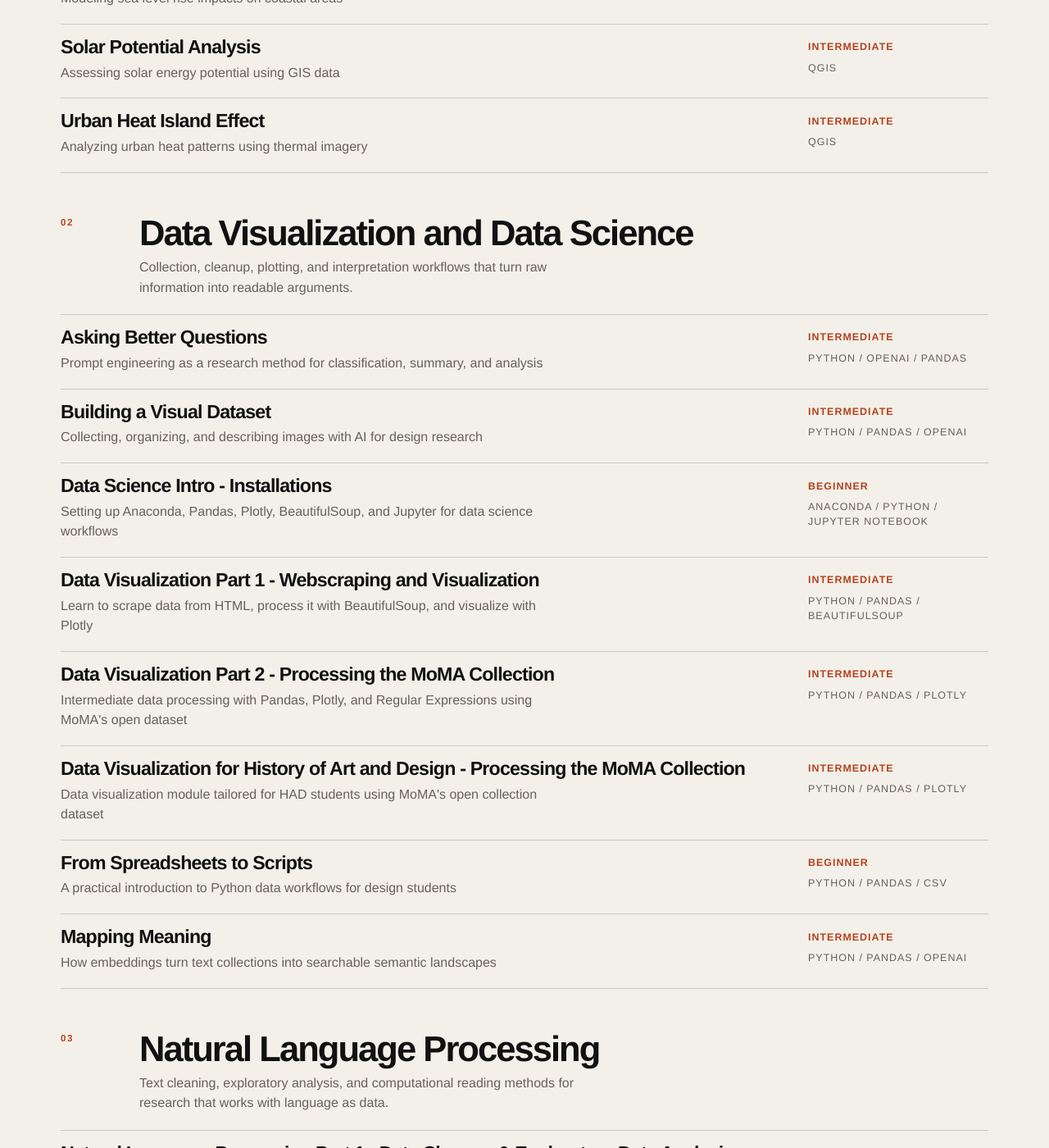
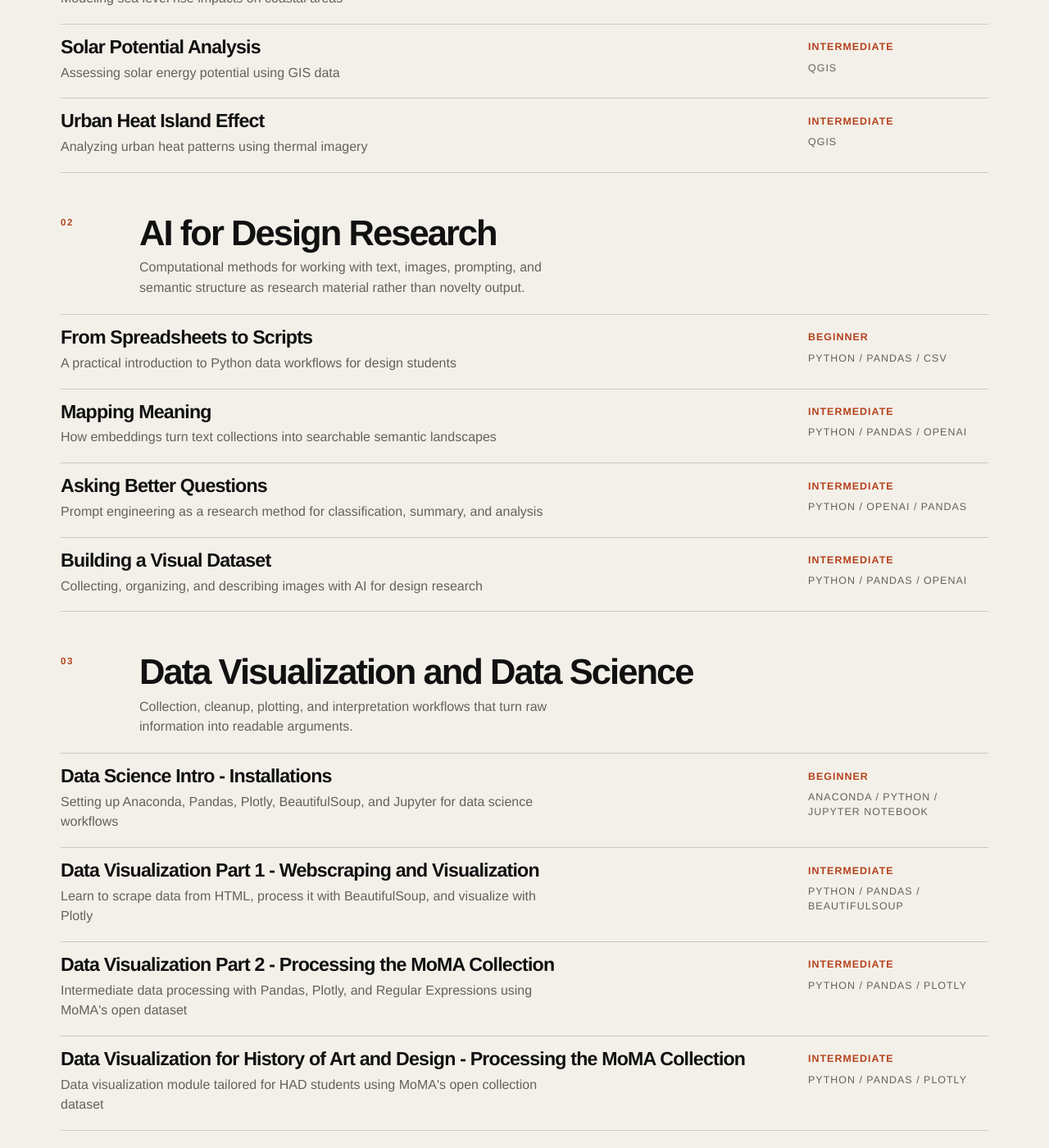
Before and after one commit to tedngai/datadrivendesign, a Jekyll site: the page built from index.md, in a window 1280 px wide and 1400 px high, scrolled down 2099 px. Shown: the whole window at 82% size. Built offline with Jekyll 4.4.1, drawn with Linux system fonts in a browser that asks for light colours; some of the changed text lies outside the part shown.

Commit message:
Separate AI tutorials into their own site category

```diff
--- a/_layouts/default.html
+++ b/_layouts/default.html
@@ -13,6 +13,7 @@
         <a class="site-title" href="{{ '/' | relative_url }}">{{ site.title }}</a>
         <nav class="site-nav" aria-label="Primary">
           <a href="{{ '/' | relative_url }}#gis">GIS</a>
+          <a href="{{ '/' | relative_url }}#ai">AI</a>
           <a href="{{ '/' | relative_url }}#data-science">Data</a>
           <a href="{{ '/' | relative_url }}#nlp">NLP</a>
         </nav>
@@ -26,7 +27,7 @@
     <footer class="site-footer">
       <div class="shell footer-inner">
         <p class="footer-mark">Data-Driven Design</p>
-        <p class="footer-copy">Public tutorials for design students learning GIS, data visualization, and computational research methods.</p>
+        <p class="footer-copy">Public tutorials for design students learning GIS, AI, data visualization, and computational research methods.</p>
       </div>
     </footer>
   </body>
--- a/index.md
+++ b/index.md
@@ -5,14 +5,15 @@ layout: default
 
 {% assign visible_tutorials = site.tutorials | where_exp: "item", "item.slug != 'home'" | sort: "title" %}
 {% assign gis_tutorials = visible_tutorials | where_exp: "item", "item.category == 'gis'" %}
+{% assign ai_tutorials = visible_tutorials | where_exp: "item", "item.category == 'ai'" | sort: "series_order" %}
 {% assign data_tutorials = visible_tutorials | where_exp: "item", "item.category == 'data-science'" %}
 {% assign nlp_tutorials = visible_tutorials | where_exp: "item", "item.category == 'nlp'" %}
 
 <section class="home-hero">
   <p class="eyebrow">Public tutorial library</p>
   <h1 class="home-title">Data-driven methods for design students who need more than intuition.</h1>
-  <p class="home-intro">This collection teaches GIS, remote sensing, data visualization, and NLP as working design tools: ways to read territory, measure change, build evidence, and communicate research with clarity.</p>
-  <p class="home-note">{{ visible_tutorials | size }} tutorials across GIS, data science, and NLP, written for architecture, landscape, urban, and research practice.</p>
+  <p class="home-intro">This collection teaches GIS, AI, data visualization, and NLP as working design tools: ways to read territory, measure change, structure evidence, and communicate research with clarity.</p>
+  <p class="home-note">{{ visible_tutorials | size }} tutorials across GIS, AI, data science, and NLP, written for architecture, landscape, urban, and research practice.</p>
 </section>
 
 <section class="home-section" id="gis">
@@ -44,9 +45,38 @@ layout: default
   </div>
 </section>
 
+<section class="home-section" id="ai">
+  <div class="section-head">
+    <p class="eyebrow">02</p>
+    <div>
+      <h2>AI for Design Research</h2>
+      <p>Computational methods for working with text, images, prompting, and semantic structure as research material rather than novelty output.</p>
+    </div>
+  </div>
+
+  <div class="tutorial-list">
+    {% for tutorial in ai_tutorials %}
+    <a class="tutorial-row" href="{{ tutorial.url | relative_url }}">
+      <div class="tutorial-row-main">
+        <h3>{{ tutorial.title }}</h3>
+        {% if tutorial.subtitle %}
+        <p>{{ tutorial.subtitle }}</p>
+        {% endif %}
+      </div>
+      <div class="tutorial-row-meta">
+        <p>{{ tutorial.difficulty | default: 'tutorial' }}</p>
+        {% if tutorial.tools and tutorial.tools.size > 0 %}
+        <p>{{ tutorial.tools | slice: 0, 3 | join: ' / ' }}</p>
+        {% endif %}
+      </div>
+    </a>
+    {% endfor %}
+  </div>
+</section>
+
 <section class="home-section" id="data-science">
   <div class="section-head">
-    <p class="eyebrow">02</p>
+    <p class="eyebrow">03</p>
     <div>
       <h2>Data Visualization and Data Science</h2>
       <p>Collection, cleanup, plotting, and interpretation workflows that turn raw information into readable arguments.</p>
@@ -75,7 +105,7 @@ layout: default
 
 <section class="home-section" id="nlp">
   <div class="section-head">
-    <p class="eyebrow">03</p>
+    <p class="eyebrow">04</p>
     <div>
       <h2>Natural Language Processing</h2>
       <p>Text cleaning, exploratory analysis, and computational reading methods for research that works with language as data.</p>
```
Also changed, not shown: _tutorials/asking-better-questions.md (+2 -1 lines), _tutorials/building-a-visual-dataset.md (+2 -1 lines), _tutorials/from-spreadsheets-to-scripts.md (+2 -1 lines), _tutorials/mapping-meaning.md (+2 -1 lines).
